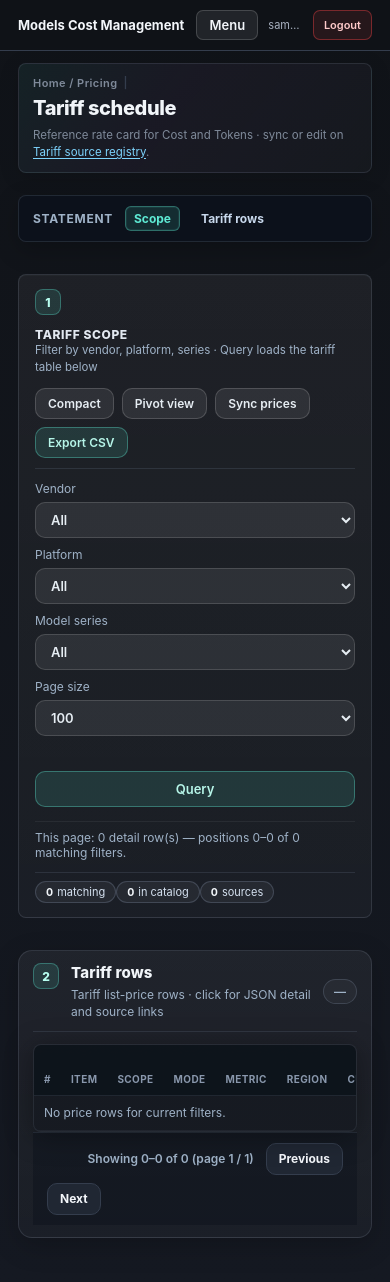
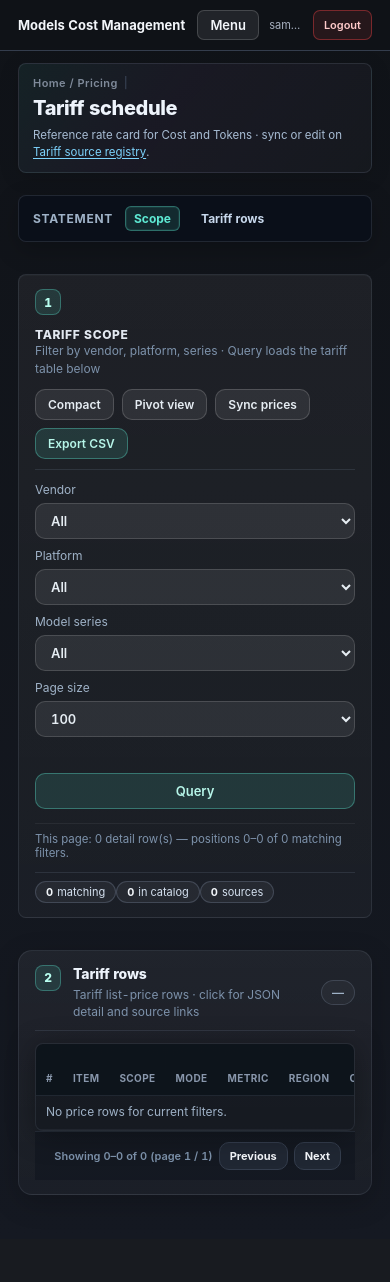
Before and after one commit to xiaxinyu/ai-cost-manager, a FastAPI app: page /prices in a window 390 px wide. After the commit the page ends 1195 px from the top, so only its background shows below. Run offline with FastAPI, Linux system fonts and the light colour scheme; the visitor is signed in with stand-in values (Sample User, id 1); data comes from the database, SQL or seed files in the repository; data that the repository does not hold is empty.

Commit message:
refactor(dashboard): polish CSS styles and enhance layout for improved user experience
- Adjust background and border styles for dashboard components to enhance visual clarity.
- Introduce new CSS rules for cross-page consistency in cost-related pages, including table shells and headers.
- Update HTML templates to reflect new class structures for better styling and maintainability.
- Ensure responsive design improvements across various financial reporting pages.

```diff
--- a/app/static/css/dashboard-shared.css
+++ b/app/static/css/dashboard-shared.css
@@ -1777,3 +1777,178 @@
 .costBillingKeyFoot a:hover {
   text-decoration: underline;
 }
+
+/* =============================================================================
+   Cross-page dash polish — Cost · Tokens · Import · Prices · Reports
+   ============================================================================= */
+.importPageRoot,
+.pricePageRoot,
+.priceSourcesPageRoot {
+  font-feature-settings: "tnum" 1, "lnum" 1;
+  -webkit-font-smoothing: antialiased;
+}
+
+.importPageRoot .importPage.dashPage,
+.pricePageRoot .pricePage.dashPage,
+.priceSourcesPageRoot .priceSourcesPage.dashPage {
+  --dash-text-primary: #eef4fc;
+  --dash-text-secondary: #a8bdd4;
+  --dash-text-muted: #7d92ab;
+  --dash-border-subtle: rgba(148, 163, 184, 0.14);
+  gap: var(--dash-gap);
+}
+
+.importPageRoot .dashPageHeader,
+.pricePageRoot .dashPageHeader,
+.priceSourcesPageRoot .dashPageHeader {
+  background: linear-gradient(
+    135deg,
+    rgba(var(--cost-actual-rgb), 0.07) 0%,
+    rgba(var(--cost-market-rgb), 0.04) 48%,
+    rgba(255, 255, 255, 0.02) 100%
+  );
+  border: 1px solid var(--dash-border-subtle, rgba(148, 163, 184, 0.14));
+  border-radius: 10px;
+  padding: 12px 14px;
+  margin-bottom: var(--dash-gap);
+}
+
+.importPageRoot .pageTitle,
+.pricePageRoot .pageTitle,
+.priceSourcesPageRoot .pageTitle {
+  letter-spacing: -0.02em;
+  color: var(--dash-text-primary, #eef4fc);
+}
+
+.importPageRoot .pageDesc,
+.pricePageRoot .pageDesc,
+.priceSourcesPageRoot .pageDesc {
+  color: var(--dash-text-secondary, #a8bdd4);
+  font-size: 12px;
+  line-height: 1.45;
+}
+
+.importPageRoot .importLineageNote {
+  margin-top: 6px;
+  font-size: 11.5px;
+}
+
+.dashPage > .dashSectionNav.card {
+  position: sticky;
+  top: 6px;
+  z-index: 18;
+  scroll-margin-top: 6px;
+  backdrop-filter: blur(8px);
+  background: rgba(10, 16, 26, 0.92) !important;
+}
+
+.dashTableShell .dashTable thead th {
+  position: sticky;
+  top: 0;
+  z-index: 2;
+}
+
+.dashTable tbody td {
+  font-size: 12px;
+  line-height: 1.4;
+}
+
+.dashTable tbody tr:nth-child(even) td {
+  background: rgba(255, 255, 255, 0.012);
+}
+
+.dashTable tbody tr:hover td {
+  background: rgba(96, 165, 250, 0.045);
+}
+
+.dashTable .deltaCell--over {
+  color: #f59e0b;
+}
+
+.dashTable .deltaCell--under {
+  color: #34d399;
+}
+
+.dashFinBlock,
+.costFinBlock,
+.reportFinBlock,
+.tokenFinBlock,
+.importSection.card,
+.pricingCatalogSection.card {
+  padding: 14px 16px;
+  border-color: rgba(148, 163, 184, 0.14);
+}
+
+.importPageRoot .importSectionTitle,
+.pricePageRoot .detailTableTitle,
+.priceSourcesPageRoot .detailTableTitle {
+  font-size: 14px;
+  font-weight: 760;
+  letter-spacing: -0.01em;
+  color: var(--dash-text-primary, #eef4fc);
+}
+
+.importPageRoot .importSectionLead,
+.pricePageRoot .detailTableDesc,
+.priceSourcesPageRoot .detailTableDesc,
+.pricePageRoot .filterCardHint {
+  color: var(--dash-text-muted, #7d92ab);
+  font-size: 12px;
+}
+
+.importPageRoot .importStatCard {
+  border-color: var(--dash-border-subtle);
+  background: rgba(255, 255, 255, 0.03);
+}
+
+.importPageRoot .importStatCard .value {
+  color: var(--dash-text-primary, #eef4fc);
+}
+
+.pricePageRoot .filterCard,
+.priceSourcesPageRoot .pricingCatalogSection,
+.priceSourcesPageRoot .psRefCard {
+  border-color: var(--dash-border-subtle);
+}
+
+.pricePageRoot .toolbarSummary {
+  font-size: 11.5px;
+  color: var(--dash-text-muted);
+}
+
+.dashPager {
+  gap: 6px;
+  font-size: 11.5px;
+}
+
+.dashPager select {
+  min-height: 28px;
+  font-size: 11px;
+}
+
+.dashPager .btnSmall,
+.dashPager .pgBtn {
+  min-height: 28px;
+  padding: 0 10px;
+  font-size: 11px;
+}
+
+.dashPager .pageInfo {
+  font-size: 11px;
+  color: var(--dash-text-muted, #7d92ab);
+}
+
+.costPageRoot .costDashboard .dashTableShell,
+.tokenPageRoot .tokenDashboard .dashTableShell {
+  border: 1px solid rgba(148, 163, 184, 0.12);
+  border-radius: 8px;
+  background: rgba(8, 14, 24, 0.32);
+}
+
+.costPageRoot .costDashboard .dashTable tfoot th,
+.costPageRoot .costDashboard .dashTable tfoot td,
+.tokenPageRoot .tokenDashboard .dashTable tfoot th,
+.tokenPageRoot .tokenDashboard .dashTable tfoot td {
+  box-shadow: none;
+  border-top: 1px solid rgba(173, 196, 228, 0.12);
+}
--- a/app/templates/import.html
+++ b/app/templates/import.html
@@ -1,14 +1,14 @@
 <!doctype html>
-<html lang="en">
+<html lang="en" class="importPageRoot">
   <head>
     <meta charset="utf-8" />
     <meta name="viewport" content="width=device-width, initial-scale=1" />
     <title>Import - Models Cost Management</title>
     <link rel="stylesheet" href="/static/css/app-shell.css" />
     <link rel="stylesheet" href="/static/css/page-common.css" />
-    <link rel="stylesheet" href="/static/css/pages/import.css" />
+    <link rel="stylesheet" href="/static/css/pages/import.css?v=20260708-dash-polish" />
     <link rel="stylesheet" href="/static/css/layout-pro.css" />
-    <link rel="stylesheet" href="/static/css/dashboard-shared.css?v=20260708-opex-unified" />
+    <link rel="stylesheet" href="/static/css/dashboard-shared.css?v=20260708-dash-polish" />
   </head>
   <body>
     {% set active_page = 'import' %}
--- a/app/templates/index.html
+++ b/app/templates/index.html
@@ -6,9 +6,9 @@
     <title>Cost - Models Cost Management</title>
     <link rel="stylesheet" href="/static/css/app-shell.css" />
     <link rel="stylesheet" href="/static/css/page-common.css" />
-    <link rel="stylesheet" href="/static/css/pages/index.css?v=20260708-spend-segments" />
+    <link rel="stylesheet" href="/static/css/pages/index.css?v=20260708-dash-polish" />
     <link rel="stylesheet" href="/static/css/layout-pro.css" />
-    <link rel="stylesheet" href="/static/css/dashboard-shared.css?v=20260708-cost-visual" />
+    <link rel="stylesheet" href="/static/css/dashboard-shared.css?v=20260708-dash-polish" />
     <link rel="stylesheet" href="/static/css/date-range-picker.css?v=20260606-drp" />
   </head>
   <body>
--- a/app/templates/price-sources.html
+++ b/app/templates/price-sources.html
@@ -1,15 +1,15 @@
 <!doctype html>
-<html lang="en">
+<html lang="en" class="priceSourcesPageRoot">
   <head>
     <meta charset="utf-8" />
     <meta name="viewport" content="width=device-width, initial-scale=1" />
     <title>Price sources - Models Cost Management</title>
     <link rel="stylesheet" href="/static/css/app-shell.css" />
     <link rel="stylesheet" href="/static/css/page-common.css" />
-    <link rel="stylesheet" href="/static/css/pages/price-sources.css?v=20260708-compact" />
+    <link rel="stylesheet" href="/static/css/pages/price-sources.css?v=20260708-dash-polish" />
     <link rel="stylesheet" href="/static/css/pricing-surface.css?v=20260708-compact" />
     <link rel="stylesheet" href="/static/css/layout-pro.css" />
-    <link rel="stylesheet" href="/static/css/dashboard-shared.css?v=20260708-opex-unified" />
+    <link rel="stylesheet" href="/static/css/dashboard-shared.css?v=20260708-dash-polish" />
   </head>
   <body>
     {% set active_page = 'price_sources' %}
--- a/app/templates/prices.html
+++ b/app/templates/prices.html
@@ -1,5 +1,5 @@
 <!doctype html>
-<html lang="en">
+<html lang="en" class="pricePageRoot">
   <head>
     <meta charset="utf-8" />
     <meta name="viewport" content="width=device-width, initial-scale=1" />
@@ -7,9 +7,9 @@
     <link rel="stylesheet" href="/static/css/app-shell.css" />
     <link rel="stylesheet" href="/static/css/page-common.css" />
     <link rel="stylesheet" href="/static/css/pricing-surface.css?v=20260708-compact" />
-    <link rel="stylesheet" href="/static/css/pages/prices.css?v=20260708-compact" />
+    <link rel="stylesheet" href="/static/css/pages/prices.css?v=20260708-dash-polish" />
     <link rel="stylesheet" href="/static/css/layout-pro.css" />
-    <link rel="stylesheet" href="/static/css/dashboard-shared.css?v=20260708-opex-unified" />
+    <link rel="stylesheet" href="/static/css/dashboard-shared.css?v=20260708-dash-polish" />
   </head>
   <body>
     {% set active_page = 'prices' %}
--- a/app/templates/reports.html
+++ b/app/templates/reports.html
@@ -8,7 +8,7 @@
     <link rel="stylesheet" href="/static/css/page-common.css" />
     <link rel="stylesheet" href="/static/css/pages/reports.css?v=20260708-report-polish" />
     <link rel="stylesheet" href="/static/css/layout-pro.css" />
-    <link rel="stylesheet" href="/static/css/dashboard-shared.css?v=20260708-report-visual" />
+    <link rel="stylesheet" href="/static/css/dashboard-shared.css?v=20260708-dash-polish" />
     <link rel="stylesheet" href="/static/css/date-range-picker.css?v=20260606-drp" />
   </head>
   <body>
--- a/app/templates/tokens.html
+++ b/app/templates/tokens.html
@@ -6,9 +6,9 @@
     <title>Tokens - Models Cost Management</title>
     <link rel="stylesheet" href="/static/css/app-shell.css" />
     <link rel="stylesheet" href="/static/css/page-common.css" />
-    <link rel="stylesheet" href="/static/css/pages/tokens.css?v=20260708-token-layout2" />
+    <link rel="stylesheet" href="/static/css/pages/tokens.css?v=20260708-dash-polish" />
     <link rel="stylesheet" href="/static/css/layout-pro.css" />
-    <link rel="stylesheet" href="/static/css/dashboard-shared.css?v=20260708-token-visual" />
+    <link rel="stylesheet" href="/static/css/dashboard-shared.css?v=20260708-dash-polish" />
     <link rel="stylesheet" href="/static/css/date-range-picker.css?v=20260606-drp" />
   </head>
   <body>
```
Also changed, not shown: other parts of app/static/css/dashboard-shared.css (+12 -12 lines), app/static/css/pages/index.css (+14 -0 lines), app/static/css/pages/tokens.css (+7 -1 lines).
